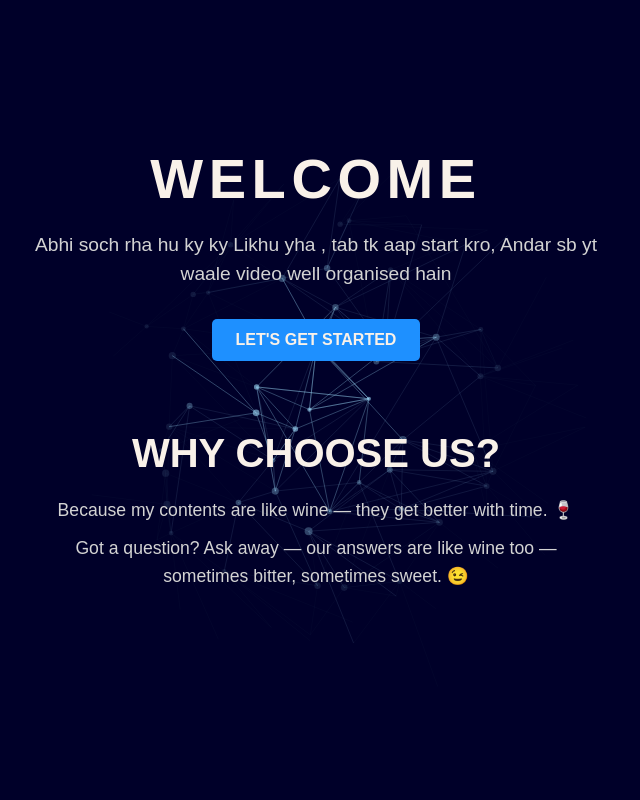
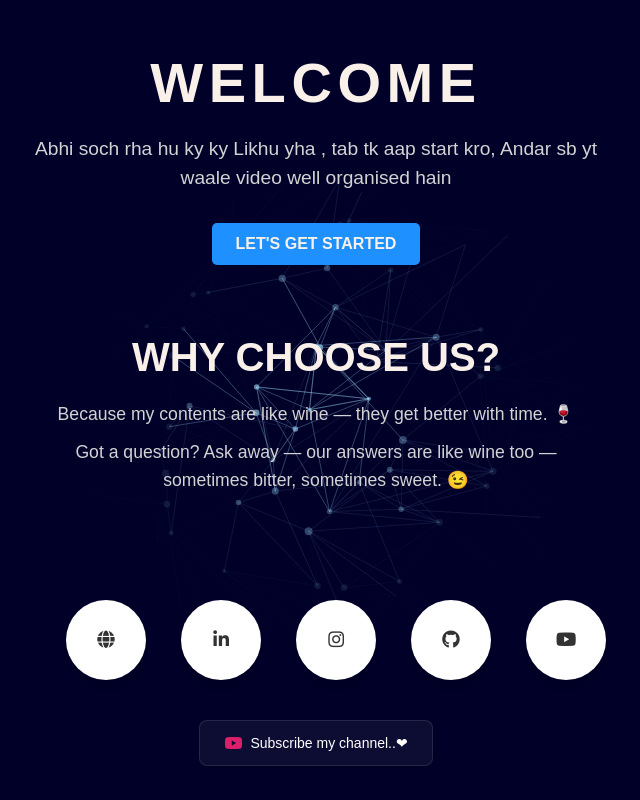
Before and after one commit to 22f3000982/iitm-bs-portal, a Flask app: page / in a window 1280 px wide. Shown: the whole page, without its empty margins (324-964 px from the left). Run offline with Flask 2, Linux system fonts and the light colour scheme; some libraries are stand-ins or nearby versions.

Commit message:
social media links added on landing page

```diff
--- a/templates/landing.html
+++ b/templates/landing.html
@@ -4,6 +4,8 @@
     <meta charset="UTF-8">
     <meta name="viewport" content="width=device-width, initial-scale=1.0">
     <title>PYQ Platform</title>
+    <!-- Include Font Awesome for icons -->
+    <link rel="stylesheet" href="https://cdnjs.cloudflare.com/ajax/libs/font-awesome/5.15.4/css/all.min.css">
     <style>
         body {
             margin: 0;
@@ -18,7 +20,6 @@
             width: 100%;
             height: 100vh;
             overflow: hidden;
-            /* background: #000029 url("https://www.freepik.com/premium-vector/sparkling-gold-stars_137539626.htm#fromView=keyword&page=1&position=8&uuid=9efd431d-a9f8-43b0-8cd4-3524ff0fb2c3&query=Twinkling+Stars") no-repeat center center; */
             background-size: cover;
             z-index: 1;
         }
@@ -98,6 +99,182 @@
             color: #d3d3d3;
         }
 
+        /* Social Media Icons and Meta Links */
+        .wrapper {
+            display: inline-flex;
+            list-style: none;
+            justify-content: center;
+            margin-bottom: 30px;
+            gap: 15px;
+        }
+
+        .wrapper .icon {
+            position: relative;
+            background: #ffffff;
+            border-radius: 50%;
+            padding: 15px;
+            margin: 10px;
+            width: 50px;
+            height: 50px;
+            font-size: 18px;
+            display: flex;
+            justify-content: center;
+            align-items: center;
+            flex-direction: column;
+            box-shadow: 0 10px 10px rgba(0, 0, 0, 0.1);
+            cursor: pointer;
+            transition: all 0.3s cubic-bezier(0.68, -0.55, 0.265, 1.55);
+        }
+
+        .wrapper .icon a {
+            display: flex;
+            justify-content: center;
+            align-items: center;
+            width: 100%;
+            height: 100%;
+            text-decoration: none;
+            color: #333333; /* Default color for icons */
+        }
+
+        .wrapper .icon span {
+            color: #333333; /* Default color for tooltip text */
+        }
+
+        .wrapper .tooltip {
+            position: absolute;
+            top: -50px;
+            font-size: 14px;
+            background: #ffffff;
+            color: #333333; /* Default color for tooltip text */
+            padding: 6px 10px;
+            border-radius: 6px;
+            box-shadow: 0 10px 10px rgba(0, 0, 0, 0.1);
+            opacity: 0;
+            pointer-events: none;
+            transition: all 0.3s cubic-bezier(0.68, -0.55, 0.265, 1.55);
+        }
+
+        .wrapper .tooltip::before {
+            position: absolute;
+            content: "";
+            height: 8px;
+            width: 8px;
+            background: #ffffff;
+            bottom: -3px;
+            left: 50%;
+            transform: translate(-50%) rotate(45deg);
+            transition: all 0.3s cubic-bezier(0.68, -0.55, 0.265, 1.55);
+        }
+
+        .wrapper .icon:hover .tooltip {
+            top: -45px;
+            opacity: 1;
+            visibility: visible;
+            pointer-events: auto;
+        }
+
+        .wrapper .icon:hover a {
+            color: #ffffff; /* White color on hover */
+        }
+
+        .wrapper .icon:hover span,
+        .wrapper .icon:hover .tooltip {
+            text-shadow: 0px -1px 0px rgba(0, 0, 0, 0.1);
+            color: #ffffff; /* White color on hover for text and tooltip */
+        }
+
+        .wrapper .linkedin:hover,
+        .wrapper .linkedin:hover .tooltip,
+        .wrapper .linkedin:hover .tooltip::before {
+            background: #0A66C2;
+            color: #ffffff;
+        }
+
+        .wrapper .instagram:hover,
+        .wrapper .instagram:hover .tooltip,
+        .wrapper .instagram:hover .tooltip::before {
+            background: #E4405F;
+            color: #ffffff;
+        }
+
+        .wrapper .github:hover,
+        .wrapper .github:hover .tooltip,
+        .wrapper .github:hover .tooltip::before {
+            background: #333333;
+            color: #ffffff;
+        }
+
+        .wrapper .youtube:hover,
+        .wrapper .youtube:hover .tooltip,
+        .wrapper .youtube:hover .tooltip::before {
+            background: #CD201F;
+            color: #ffffff;
+        }
+
+        .wrapper .website:hover,
+        .wrapper .website:hover .tooltip,
+        .wrapper .website:hover .tooltip::before {
+            background: #4CAF50;
+            color: #ffffff;
+        }
+
+        .wrapper .icon .logo {
+            width: 20px;
+            height: 20px;
+            object-fit: contain;
+            margin-left: 5px;
+        }
+
+        .meta-links {
+            display: flex;
+            gap: 20px;
+            justify-content: center;
+            flex-wrap: wrap;
+        }
+
+        .meta-link {
+            align-items: center;
+            backdrop-filter: blur(3px);
+            background-color: rgba(255, 255, 255, 0.05);
+            border: 1px solid rgba(255, 255, 255, 0.1);
+            border-radius: 8px;
+            box-shadow: 2px 2px 2px rgba(0, 0, 0, 0.1);
+            cursor: pointer;
+            display: inline-flex;
+            gap: 8px;
+            padding: 12px 24px;
+            text-decoration: none;
+            transition: all 0.3s ease;
+        }
+
+        .meta-link:hover {
+            background-color: rgba(255, 255, 255, 0.15);
+            border: 1px solid rgba(255, 255, 255, 0.3);
+            transform: translateY(-2px);
+        }
+
+        .meta-link > i,
+        .meta-link > span {
+            height: 20px;
+            line-height: 20px;
+        }
+
+        .meta-link > span {
+            color: white;
+            font-family: "Poppins", sans-serif;
+            font-size: 14px;
+            font-weight: 500;
+            transition: color 0.3s ease;
+        }
+
+        #telegram-link > i {
+            color: #0088cc;
+        }
+
+        #yt-link > i {
+            color: rgb(219, 31, 106);
+        }
+
         @media only screen and (max-width: 768px) {
             .Header h1 {
                 font-size: 2.5em;
@@ -123,36 +300,56 @@
         <div class="Header">
             <h1>Welcome</h1>
             <p>Abhi soch rha hu ky ky Likhu yha , tab tk aap start kro, Andar sb yt waale video well organised hain</p>
-            <!-- <p>Explore previous year questions organized by course and stay prepared!</p> -->
-            <!-- <p>Our platform is designed to help you find and study previous year questions efficiently.</p> -->
-            <!-- <a href="#" class="Button">Let's Get Started</a> -->
             <a href="{{ url_for('course_view') }}" class="Button">Let's Get Started</a>
-            <!-- <a href="{{ url_for('admin_add_course') }}" class="Button">Let's Get Started</a> -->
-
             <div class="Container">
                 <h2>Why Choose Us?</h2>
-                <!-- <p>Our platform provides a comprehensive collection of previous year questions, making it easier for you to prepare for your exams.</p> -->
-                <!-- <p>For any queries, feel free to reach out to us.</p> -->
-                <!-- <p>Happy studying!</p> -->
                 <p>Because my contents are like wine — they get better with time. 🍷</p>
                 <p>Got a question? Ask away — our answers are like wine too — sometimes bitter, sometimes sweet. 😉</p>
-
-
             </div>
-
-
-
+            <ul class="wrapper">
+                <li class="icon website">
+                    <a href="https://mauryahub.onrender.com/" target="_blank">
+                        <span class="tooltip">Website</span>
+                        <span><i class="fas fa-globe"></i></span>
+                    </a>
+                </li>
+                <li class="icon linkedin">
+                    <a href="https://www.linkedin.com/in/ashish-raj-02a700259/" target="_blank">
+                        <span class="tooltip">LinkedIn</span>
+                        <span><i class="fab fa-linkedin-in"></i></span>
+                    </a>
+                </li>
+                <li class="icon instagram">
+                    <a href="https://www.instagram.com/ashraj77777" target="_blank">
+                        <span class="tooltip">Instagram</span>
+                        <span><i class="fab fa-instagram"></i></span>
+                    </a>
+                </li>
+                <li class="icon github">
+                    <a href="https://github.com/22f3000982" target="_blank">
+                        <span class="tooltip">Github</span>
+                        <span><i class="fab fa-github"></i></span>
+                    </a>
+                </li>
+                <li class="icon youtube">
+                    <a href="https://www.youtube.com/@ashishmaurya7157" target="_blank">
+                        <span class="tooltip">Youtube</span>
+                        <span><i class="fab fa-youtube"></i></span>
+                    </a>
+                </li>
+            </ul>
+            <div class="meta-links">
+                <!-- <a href="https://t.me/your-telegram-channel" class="meta-link" id="telegram-link">
+                    <i class="fab fa-telegram-plane"></i>
+                    <span>Join my Telegram</span>
+                </a> -->
+                <a href="https://www.youtube.com/@ashishmaurya7157" class="meta-link" id="yt-link">
+                    <i class="fab fa-youtube"></i>
+                    <span>Subscribe my channel..❤</span>
+                </a>
+            </div>
         </div>
     </div>
-
-    <!-- <div class="Container">
-        <h2>Why Choose Us?</h2>
-        <p>Our platform provides a comprehensive collection of previous year questions, making it easier for you to prepare for your exams.</p>
-        <p>For any queries, feel free to reach out to us.</p>
-        <p>Happy studying!</p>
-    </div> -->
-
-    <!-- Include GSAP library -->
     <script src="https://cdnjs.cloudflare.com/ajax/libs/gsap/3.12.5/gsap.min.js"></script>
     <script>
         (function () {
```
